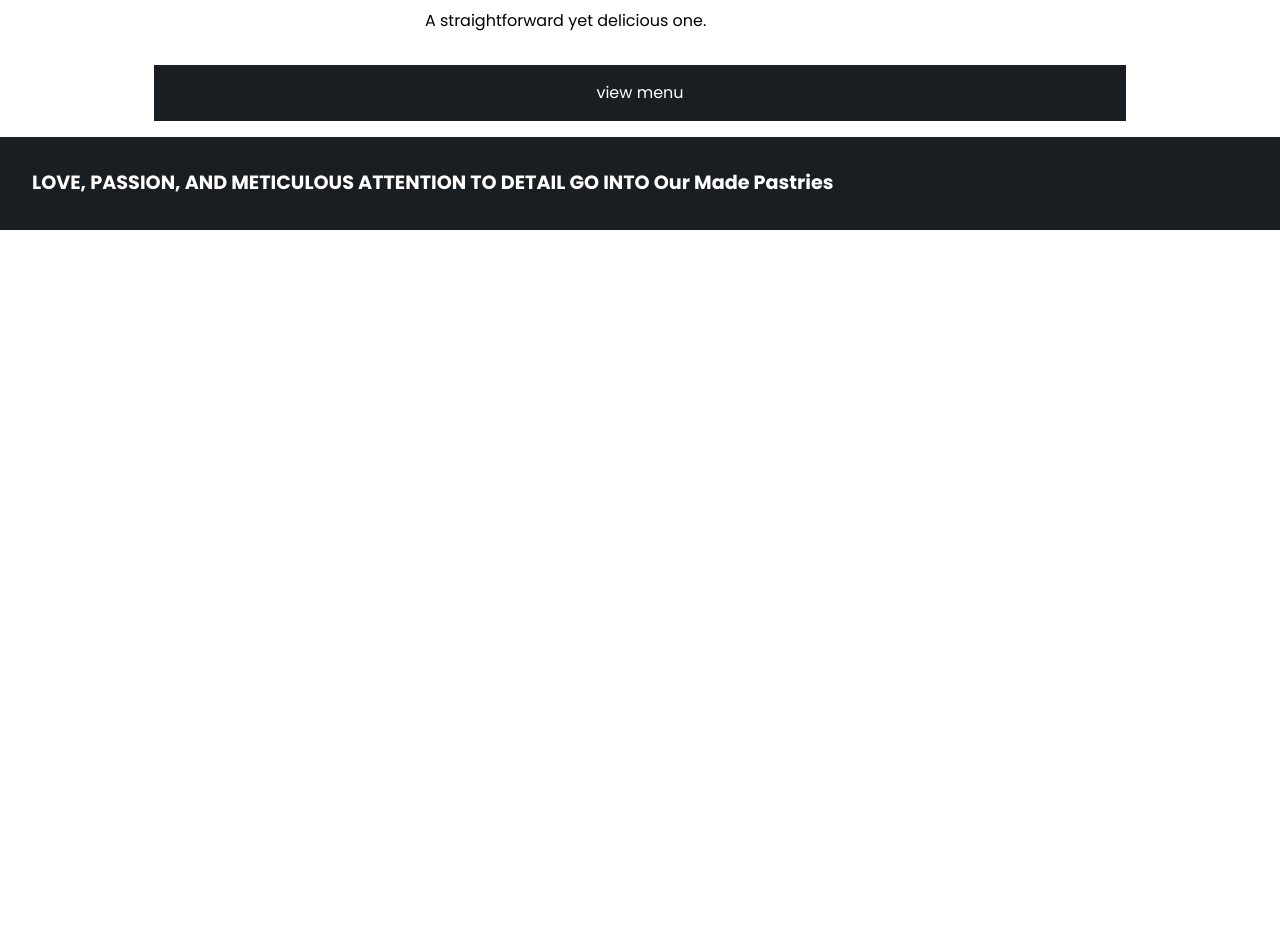
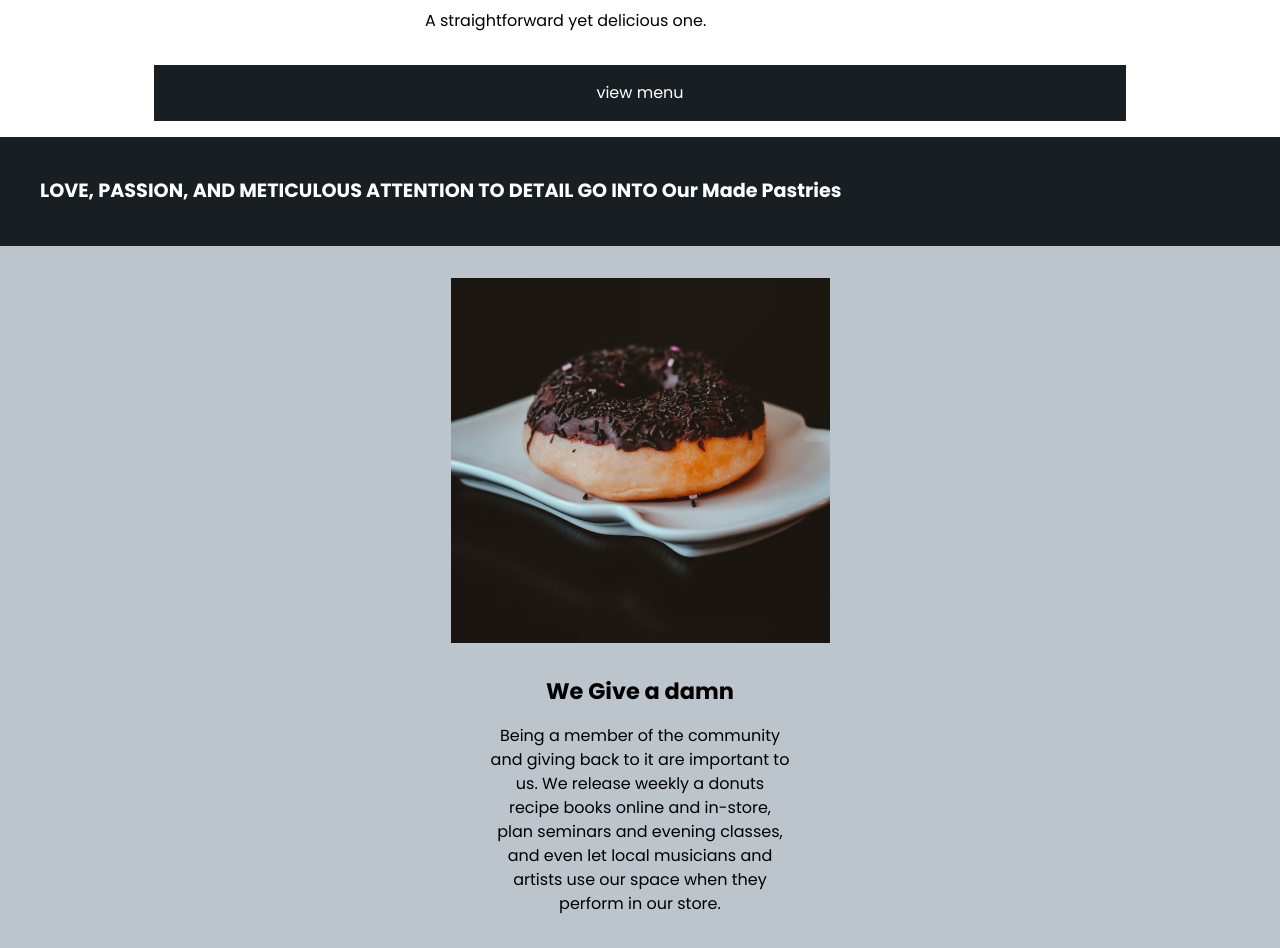
Before and after one commit to aa-Aliane/Donuts, a React (Vite) app: page / in a window 1280 px wide. Shown: the part 1020-1968 px from the top of the page. Before the commit the page ends 1250 px from the top, so only its background shows below. Built offline with nearby package versions, Linux system fonts and the light colour scheme.

Commit message:
Add home fourth section

```diff
--- a/src/components/HomeS3.jsx
+++ b/src/components/HomeS3.jsx
@@ -2,7 +2,7 @@ import React from "react";
 
 export const HomeS3 = () => {
   return (
-    <div className="home-s3 dark p-2">
+    <div className="home-s3 dark p-3">
       <h4 className="home-s3__content">
         LOVE, PASSION, AND METICULOUS ATTENTION TO DETAIL GO INTO Our Made
         Pastries
--- /dev/null
+++ b/src/components/HomeS4.jsx
@@ -0,0 +1,18 @@
+import React from "react";
+
+export const HomeS4 = () => {
+  return (
+    <div className="home-s4">
+      <img src="src/assets/homes4.png" alt="" />
+      <div className="home-s4__content">
+        <h3>We Give a damn</h3>
+        <p>
+          Being a member of the community and giving back to it are important to
+          us. We release weekly a donuts recipe books online and in-store, plan
+          seminars and evening classes, and even let local musicians and artists
+          use our space when they perform in our store.
+        </p>
+      </div>
+    </div>
+  );
+};
--- a/src/pages/Home.jsx
+++ b/src/pages/Home.jsx
@@ -2,6 +2,7 @@ import React from "react";
 import HomeS1 from "../components/HomeS1";
 import HomeS2 from "../components/HomeS2";
 import { HomeS3 } from "../components/HomeS3";
+import { HomeS4 } from "../components/HomeS4";
 
 const Home = () => {
   return (
@@ -13,6 +14,7 @@ const Home = () => {
       <HomeS1 />
       <HomeS2 />
       <HomeS3 />
+      <HomeS4 />
     </div>
   );
 };
--- a/styles/sass/abstracts/_colors.scss
+++ b/styles/sass/abstracts/_colors.scss
@@ -2,9 +2,10 @@ $colors: (
   primary: (
     200: #eee9e2,
     300: #dad8d3,
+    400: #bcc5cb,
   ),
   neutral: (
-    100 : #fff,
+    100: #fff,
     900: #181e21,
   ),
 );
--- a/styles/sass/components/_homes4.scss
+++ b/styles/sass/components/_homes4.scss
@@ -0,0 +1,23 @@
+.home-s4 {
+  display: flex;
+  flex-direction: column;
+  align-items: center;
+  gap: 2rem;
+  padding: 2rem 0;
+  background-color: var(--clr-primary-400);
+
+  img,
+  __content {
+    max-width: 70%;
+  }
+
+  &__content {
+    text-align: center;
+
+    & p {
+      margin-top: 1rem;
+      font-size: var(--fs-m);
+      width: 30ch;
+    }
+  }
+}
--- a/styles/style.css
+++ b/styles/style.css
@@ -1,6 +1,7 @@
 :root {
   --clr-primary-200: #eee9e2;
   --clr-primary-300: #dad8d3;
+  --clr-primary-400: #bcc5cb;
   --clr-neutral-100: #fff;
   --clr-neutral-900: #181e21;
   --fs-s: 0.8rem;
@@ -53,6 +54,19 @@
 
 .border-primary-300 {
   box-shadow: 0 0 0.5rem 0.5rem var(--clr-primary-300);
+  border-radius: 0.3rem;
+}
+
+.clr-primary-400 {
+  background-color: var(--clr-primary-400);
+}
+
+.text-primary-400 {
+  color: var(--clr-primary-400);
+}
+
+.border-primary-400 {
+  box-shadow: 0 0 0.5rem 0.5rem var(--clr-primary-400);
   border-radius: 0.3rem;
 }
 
@@ -617,6 +631,27 @@ body {
   width: 80%;
 }
 
+.home-s4 {
+  display: flex;
+  flex-direction: column;
+  align-items: center;
+  gap: 2rem;
+  padding: 2rem 0;
+  background-color: var(--clr-primary-400);
+}
+.home-s4 img,
+.home-s4 __content {
+  max-width: 70%;
+}
+.home-s4__content {
+  text-align: center;
+}
+.home-s4__content p {
+  margin-top: 1rem;
+  font-size: var(--fs-m);
+  width: 30ch;
+}
+
 .menu-item {
   display: grid;
   grid-template-columns: 2fr 1fr;
```
Also changed, not shown: src/assets/homes4.png (added), 1 other file (tests, documents, lock files or other folders).
